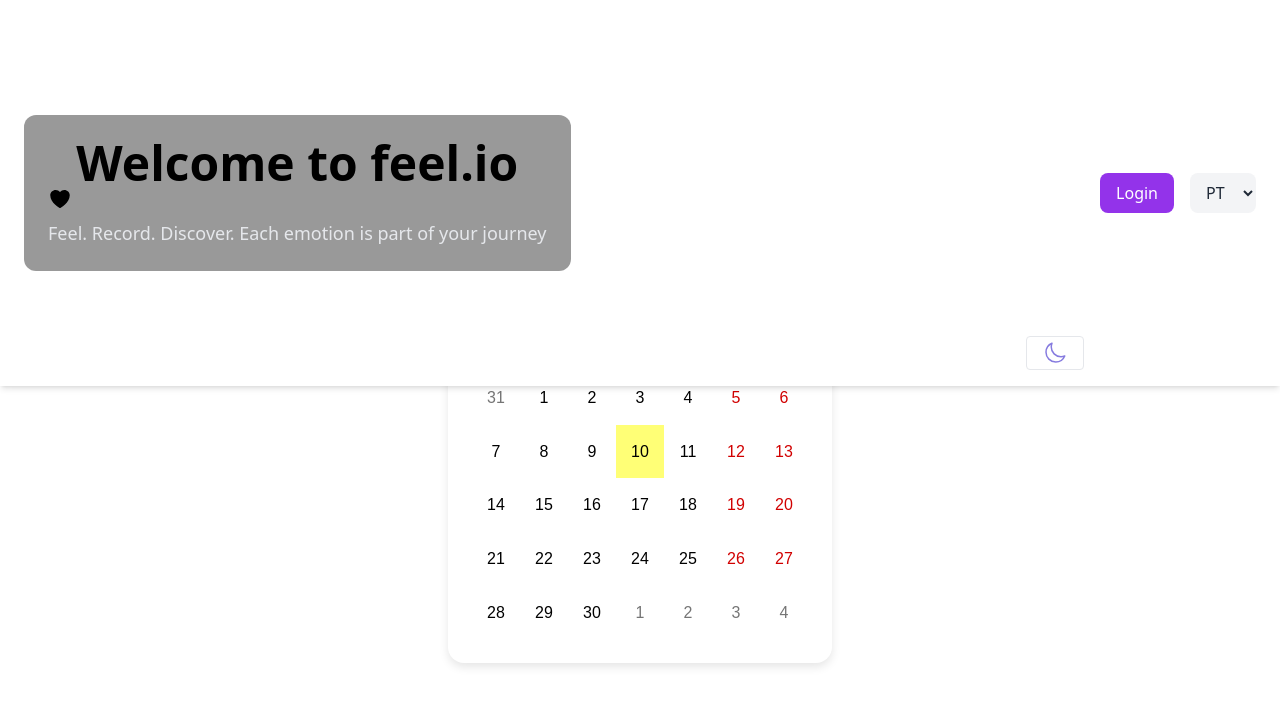
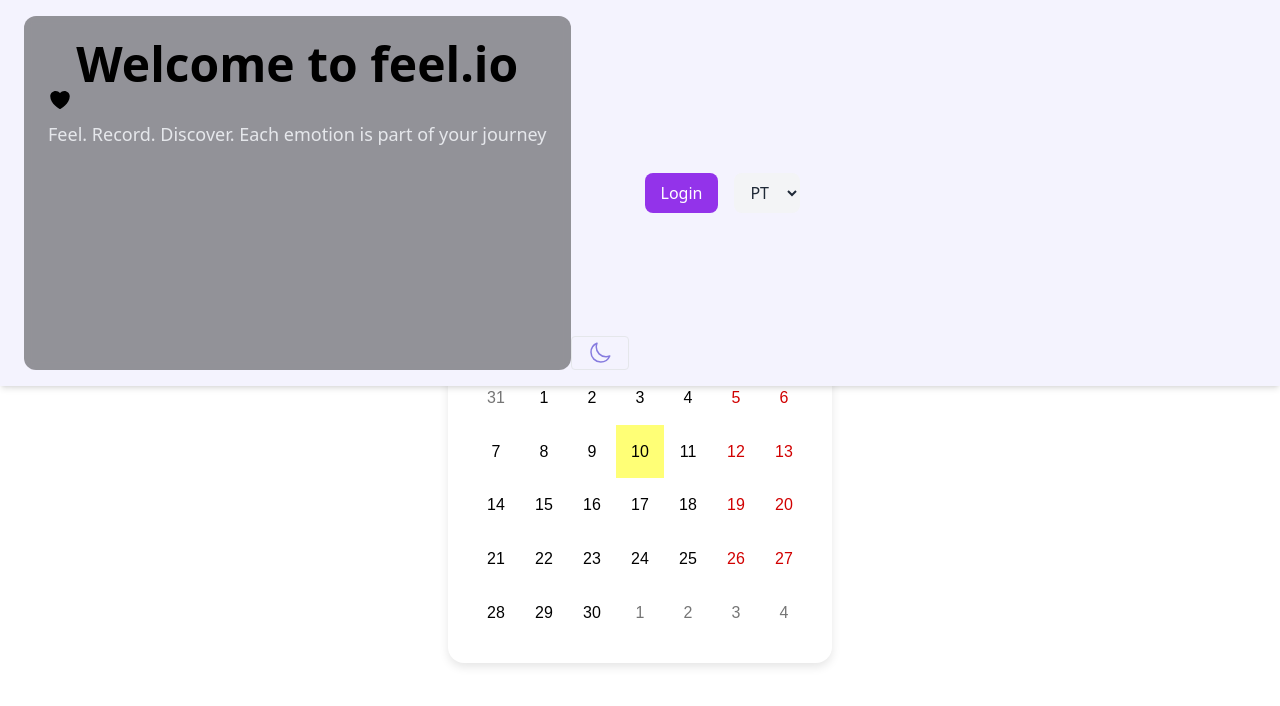
Before and after one commit to heliohachimine/feelio, a React (Vite) app in the folder frontend/: page / in a window 1280 px wide. Shown: the top 706 px of the page. Built offline with nearby package versions, Linux system fonts and the light colour scheme; no server answers.

Commit message:
style(feel.io): improve dark mode application

```diff
--- a/frontend/src/App.jsx
+++ b/frontend/src/App.jsx
@@ -9,13 +9,19 @@ import { AuthProvider } from "./context/AuthContext";
 import PrivateRoute from "./components/PrivateRoute";
 import Header from "./components/Header";
 
+import { motion } from "framer-motion";
 
 export default function App() {
   const [darkMode, setDarkMode] = useState(false);
   return (
     <AuthProvider>
       <Router>
-        <div className={darkMode ? "dark" : ""}>
+        <motion.div
+          className={darkMode ? "dark" : ""}
+          initial={{ opacity: 0, y: 30 }}
+          animate={{ opacity: 1, y: 0 }}
+          transition={{ duration: 0.6 }}
+        >
           <Header onClickDarkMode={setDarkMode} darkMode={darkMode} />
           <Routes>
             <Route path="/" element={<Home />} />
@@ -30,7 +36,7 @@ export default function App() {
               }
             />
           </Routes>
-        </div>
+        </motion.div>
       </Router>
     </AuthProvider>
   );
--- a/frontend/src/components/Header.jsx
+++ b/frontend/src/components/Header.jsx
@@ -11,10 +11,7 @@ export default function Header({onClickDarkMode, darkMode}) {
 
   return (
     <motion.header
-      className="w-full px-6 py-4 flex items-center justify-between bg-white dark:bg-gray-900 shadow-md fixed top-0 z-50"
-      initial={{ y: -60, opacity: 0 }}
-      animate={{ y: 0, opacity: 1 }}
-      transition={{ duration: 0.5 }}
+      className="w-full px-6 py-4 flex bg-main-purple_100 dark:bg-gray-900 shadow-md fixed top-0 z-50"
     >
       <div className="text-center z-10 bg-black/40 p-6 rounded-xl backdrop-blur-sm">
         <h1 className="text-5xl font-bold mb-2">
--- a/frontend/src/pages/Home.jsx
+++ b/frontend/src/pages/Home.jsx
@@ -10,9 +10,6 @@ export default function Home() {
       <div className="min-h-screen bg-white dark:bg-gray-900 text-gray-900 dark:text-white transition duration-500">
         <motion.main
           className="flex flex-col items-center mt-10"
-          initial={{ opacity: 0, y: 30 }}
-          animate={{ opacity: 1, y: 0 }}
-          transition={{ duration: 0.6 }}
         >
           <div className="bg-main-purple_200">
             <h2 className="text-4xl  font-semibold mb-4 text-center">
```
